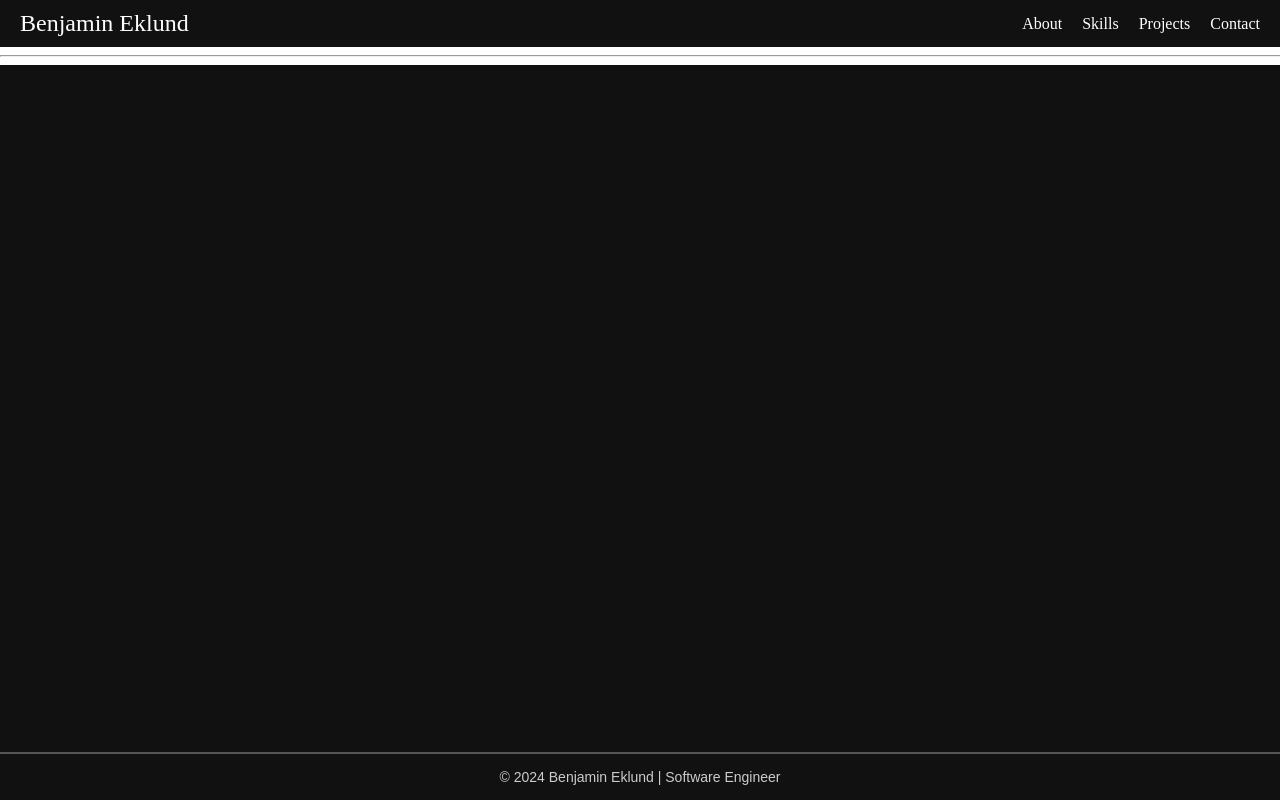
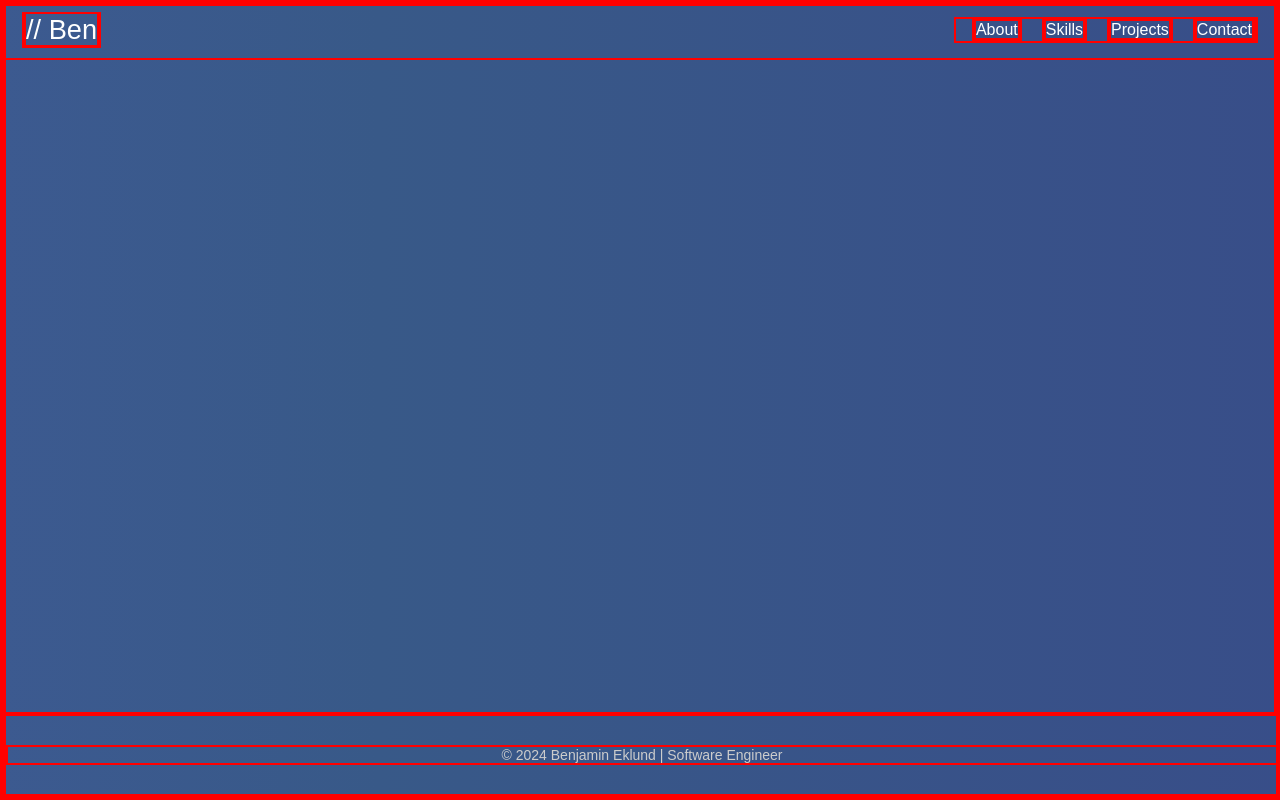
Before and after one commit to BenEklundCS/portfolio-site, a Django app: template portfolio_site/templates/base.html in a window 1280 px wide. Run offline with Django 3.2, Linux system fonts and the light colour scheme; the template is opened without the code that fills it, so the values that code supplies are empty.

Commit message:
continued development of the page layout and design

```diff
--- a/portfolio_site/core/views.py
+++ b/portfolio_site/core/views.py
@@ -3,7 +3,7 @@ from django.shortcuts import render
 
 def portfolio_view(request):
     #projects = Project.objects.all()
-    return render(request, 'base.html')
+    return render(request, 'home.html')
 
 def about_view(request):
     return render(request, 'about.html')
--- a/portfolio_site/settings.py
+++ b/portfolio_site/settings.py
@@ -27,7 +27,7 @@ SECRET_KEY = config("SECRET_KEY", default='my_key')
 # SECURITY WARNING: don't run with debug turned on in production!
 DEBUG = config("DEBUG", default=True)
 
-ALLOWED_HOSTS = config('ALLOWED_HOSTS', default='localhost').split(',')
+ALLOWED_HOSTS = config('ALLOWED_HOSTS', default='*').split(',')
 
 if 'CODESPACE_NAME' in os.environ:
     codespace_name = config("CODESPACE_NAME")
--- a/portfolio_site/static/style.css
+++ b/portfolio_site/static/style.css
@@ -1,82 +1,136 @@
-/* Ensure the body takes up full height */
+/* debug mode */
 
+* {
+    border: 2px solid red;
+}
+
+/* Global Styles */
 html, body {
     height: 100%;
     margin: 0;
     padding: 0;
     display: flex;
     flex-direction: column;
-
+    color: #fff;
+    font-family: 'Montserrat', sans-serif;
+    box-sizing: border-box;
+    overflow-x: hidden; /* Prevent horizontal scrolling */
+    background: linear-gradient(270deg, #5b2c83, #383a8a, #385988, #535fbd); /* Gradient background */
+    background-size: 600% 600%;
+    animation: gradientShift 60s ease infinite;
 }
 
-hr {
-    width: 100%;
+.tealText {
+    color: #50b3f4; /* Teal text color */
+}
+
+/* Animation for shifting gradient */
+@keyframes gradientShift {
+    0% {
+        background-position: 0% 50%;
+    }
+    50% {
+        background-position: 100% 50%;
+    }
+    100% {
+        background-position: 0% 50%;
+    }
 }
 
 /* Top Bar Styles */
 .top-bar {
-    background-color: #111;
     color: #fff;
     display: flex;
     justify-content: space-between;
     padding: 10px 20px;
     align-items: center;
+    width: 100%;
+    max-width: 100vw; /* Prevent the top bar from overflowing */
+    position: fixed; /* Fixed on scroll */
+    top: 0;
+    left: 0;
+    right: 0;
+    z-index: 10;
+    box-sizing: border-box; /* Ensure padding is accounted for */
+    overflow-x: hidden;
 }
 
 .top-bar .logo a {
     color: #fff;
-    font-size: 1.5rem;
+    font-size: 1.7rem;
     text-decoration: none;
+    transition: color 0.3s ease;
+}
+
+.top-bar .logo a:hover {
+    color: #50b3f4; /* Teal hover color */
 }
 
 .top-bar .menu {
     list-style: none;
     margin: 0;
-    padding: 0;
+    padding-left: 1rem;
     display: flex;
     gap: 20px;
+    flex-wrap: wrap; /* Allow wrapping on smaller screens */
 }
 
 .top-bar .menu li a {
     color: #fff;
     text-decoration: none;
     font-size: 1rem;
+    white-space: nowrap; /* Prevent wrapping of individual items */
+    transition: color 0.3s ease;
 }
 
 .top-bar .menu li a:hover {
-    color: #50b3f4;
+    color: #50b3f4; /* Teal hover color */
 }
 
-/* Ensure the main content takes up the remaining space */
+/* Main Content Area */
 main {
     flex: 1;
-    padding: 20px; /* Add padding to ensure the footer does not overlap */
-    background-color: #111; /* Match background to ensure no grey area */
+    padding: 100px 20px; /* Prevent overlap with the fixed navbar */
+    background: transparent;
 }
 
-/* Footer styling */
+/* Footer Styling */
 footer {
-    background-color: #111; /* Darker background for better contrast */
-    color: #ccc; /* Softer color for text */
+    color: #ccc;
     text-align: center;
-    padding: 15px 0; /* Add some padding for spacing */
-    font-family: 'Arial', sans-serif; /* Change font for a cleaner look */
-    font-size: 14px; /* Adjust font size */
-    border-top: 2px solid #555; /* Optional border for a more defined footer */
+    padding: 15px 0;
+    font-size: 14px;
     width: 100%;
-    box-sizing: border-box; /* Ensure padding doesn't cause overflow */
-    margin: 0; /* Ensure no margin around the footer */
+    position: relative;
+    z-index: 10; /* Keep above other content */
 }
 
-/* Remove extra spacing and ensure the footer is flush with the bottom */
-body, html {
-    margin: 0;
-    padding: 0;
-    height: 100%;
+/* Divider (hr) Styling */
+hr {
+    width: 100%;
+    border: none;
+    height: 2px;
+    background-color: #555;
+    margin: 20px 0;
 }
 
-div, p {
-    margin: 0;
-    padding: 0;
-    background-color: #111; /* Ensure no grey background shows */
+/* Responsive Styles */
+@media (max-width: 768px) {
+    .top-bar .menu {
+        display: none; /* Hide the menu on smaller screens */
+    }
+
+    .top-bar {
+        flex-direction: column;
+    }
+
+    main {
+        padding: 80px 10px; /* Adjust padding on smaller screens */
+    }
 }
+
+@media (max-width: 1200px) {
+    .top-bar .menu li a {
+        font-size: 0.9rem;
+    }
+}
--- a/portfolio_site/templates/base.html
+++ b/portfolio_site/templates/base.html
@@ -11,7 +11,7 @@
     <!-- Navigation Bar -->
     <nav class="top-bar">
         <div class="logo">
-            <a href="/">Benjamin Eklund</a>
+            <a href="/">// Ben </a>
         </div>
         <ul class="menu">
             <li><a href="{% url 'about' %}">About</a></li>
@@ -19,8 +19,9 @@
             <li><a href="{% url 'projects' %}">Projects</a></li>
             <li><a href="{% url 'contact' %}">Contact</a></li>
         </ul>
+
+
     </nav>
-    <hr>
     <!-- Main Content Area -->
     <main>
         {% block content %}
```
Also changed, not shown: portfolio_site/templates/home.html (added, +14 -0 lines).
